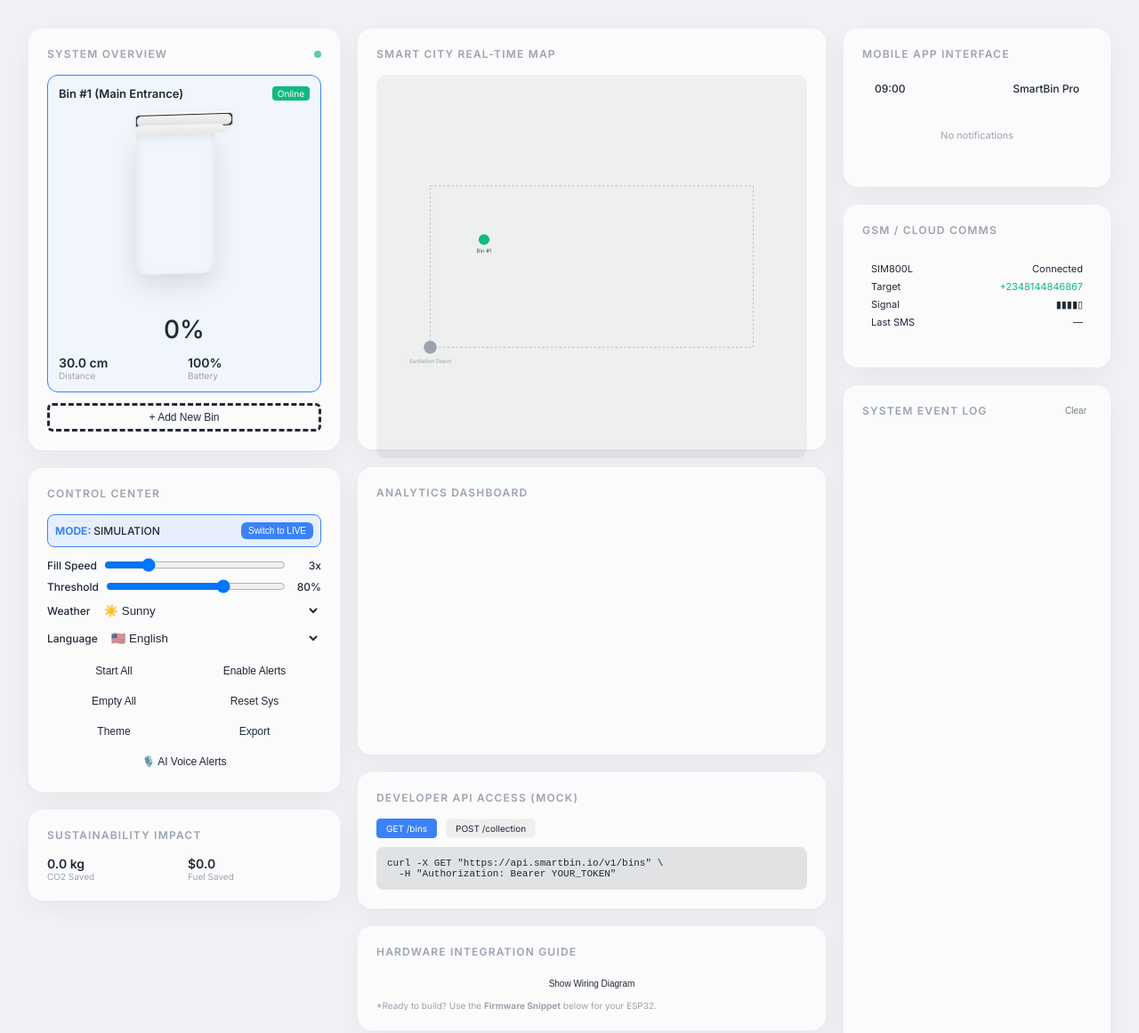
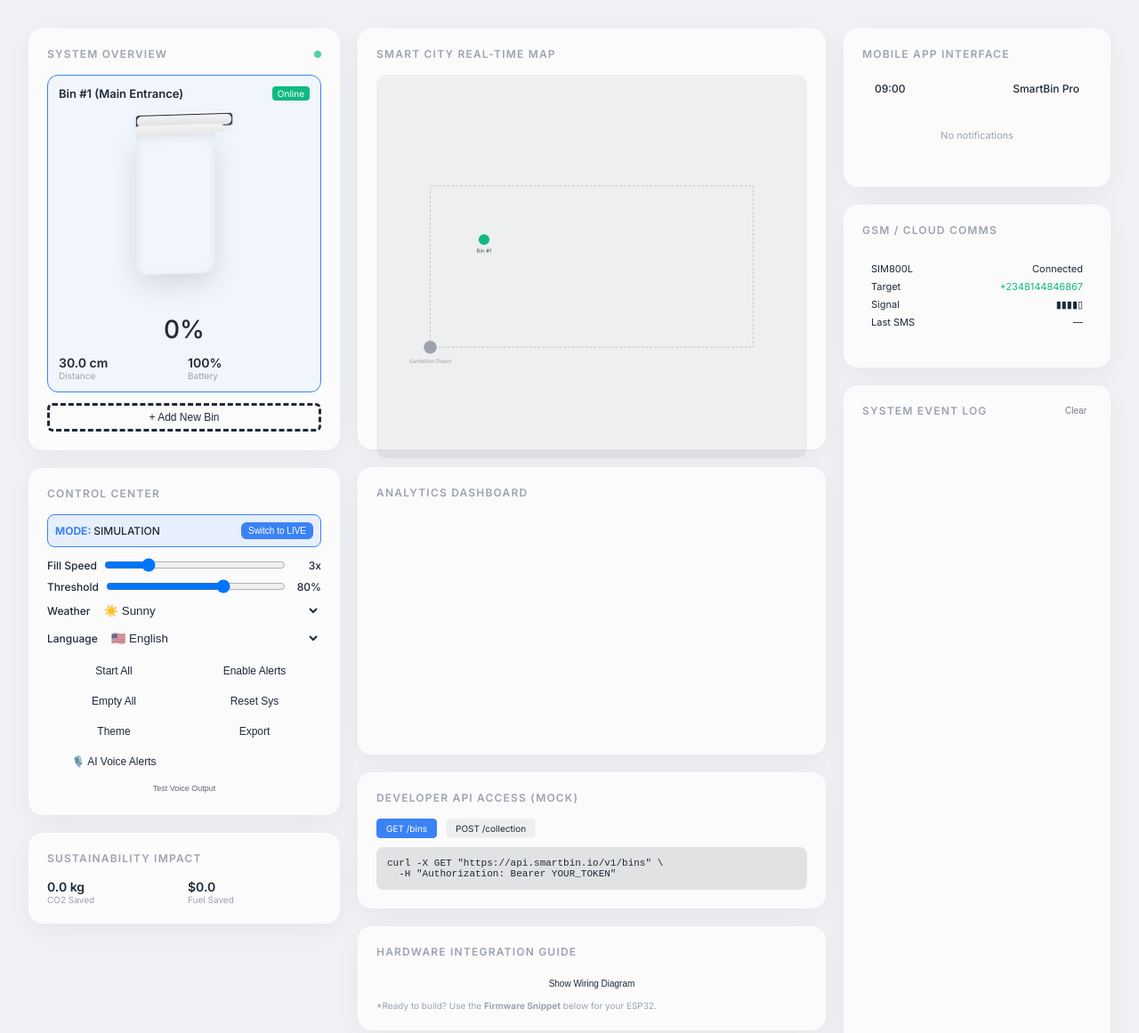
Before and after one commit to kirfi02/smart-bin-dashboard, a plain HTML site: page index.html in a window 1280 px wide. Shown: the top 1161 px of the page at 89% size. Drawn offline with nearby package versions, Linux system fonts and the light colour scheme.

Commit message:
Fix voice synthesis and syntax issues

```diff
--- a/index.html
+++ b/index.html
@@ -101,7 +101,8 @@
                     <button onclick="resetSim()" class="btn-danger" data-i18n="reset_sys">Reset Sys</button>
                     <button onclick="toggleDarkMode()" data-i18n="theme">Theme</button>
                     <button onclick="exportData()" data-i18n="export">Export</button>
-                    <button id="btn-voice" onclick="toggleVoice()" style="grid-column: span 2;">🎙️ AI Voice Alerts</button>
+                    <button id="btn-voice" onclick="toggleVoice()">🎙️ AI Voice Alerts</button>
+                    <button onclick="speak('Voice system testing. Everything is operational.')" class="btn-mini" style="grid-column: span 2; opacity: 0.7; font-size: 9px;">Test Voice Output</button>
                 </div>
             </div>
 
--- a/script.js
+++ b/script.js
@@ -661,8 +661,23 @@ function copyFirmware() {
 
 function speak(text) {
     if ('speechSynthesis' in window) {
+        // Cancel any ongoing speech to prevent queuing issues
+        window.speechSynthesis.cancel();
+
         const msg = new SpeechSynthesisUtterance(text);
-        msg.lang = currentLang === 'ha' ? 'ha-NG' : 'en-US';
+
+        // Voice selection logic
+        const voices = window.speechSynthesis.getVoices();
+        if (currentLang === 'ha') {
+            msg.lang = 'ha-NG';
+            // Fallback if Hausa isn't available
+            msg.onerror = () => { msg.lang = 'en-US'; };
+        } else {
+            msg.lang = 'en-US';
+        }
+
+        msg.rate = 0.9; // Slightly slower for clarity
+        msg.pitch = 1;
         window.speechSynthesis.speak(msg);
     }
 }
@@ -694,6 +709,7 @@ function playAlert() {
         oscillator.frequency.value = 800;
         gainNode.gain.setValueAtTime(0.1, audioContext.currentTime);
         gainNode.gain.exponentialRampToValueAtTime(0.01, audioContext.currentTime + 0.3);
+        oscillator.start();
         oscillator.stop(audioContext.currentTime + 0.3);
     } catch (e) {
         console.error("Audio error:", e);
@@ -704,6 +720,7 @@ function toggleDarkMode() {
     darkMode = !darkMode;
     document.documentElement.setAttribute('data-theme', darkMode ? 'dark' : 'light');
     saveState();
+}
 function exportData() {
     const data = {
         timestamp: new Date().toISOString(),
```
